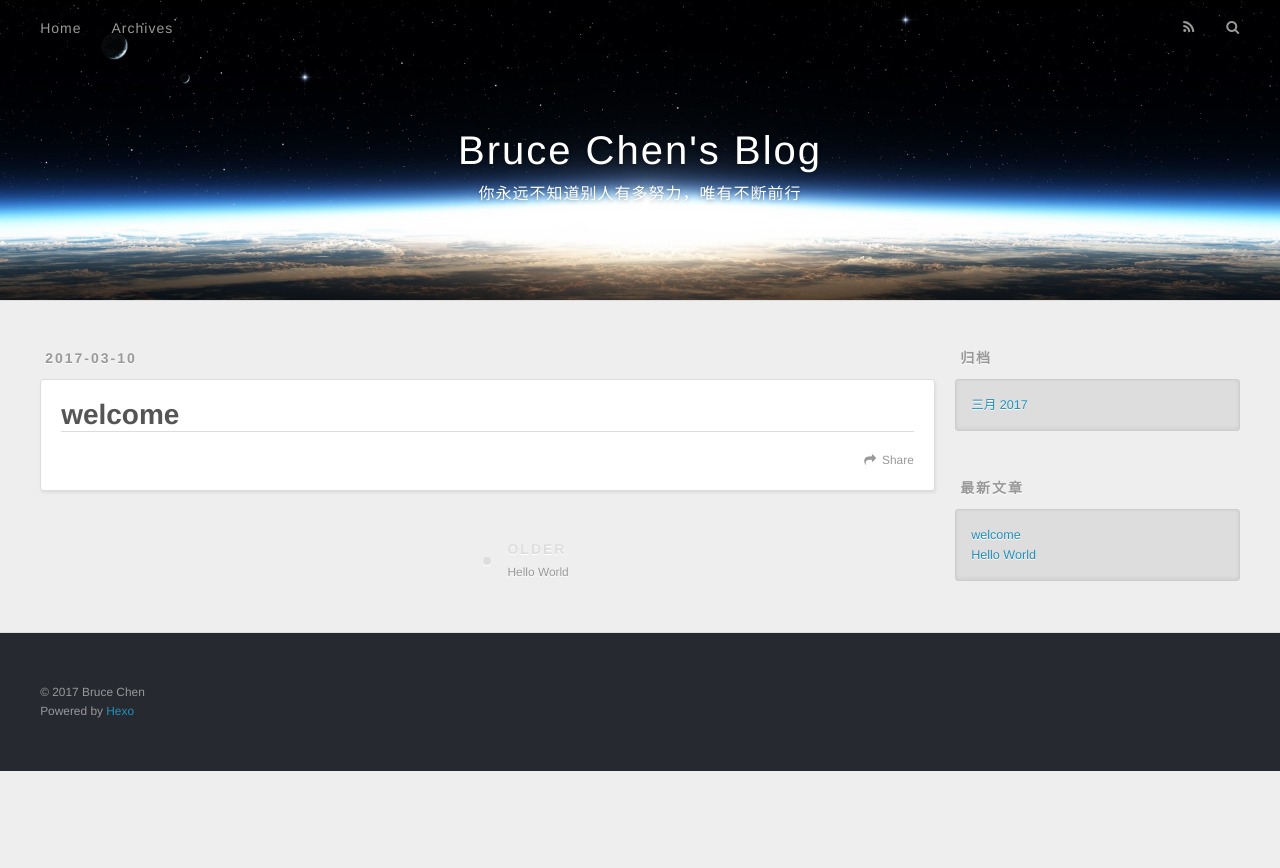
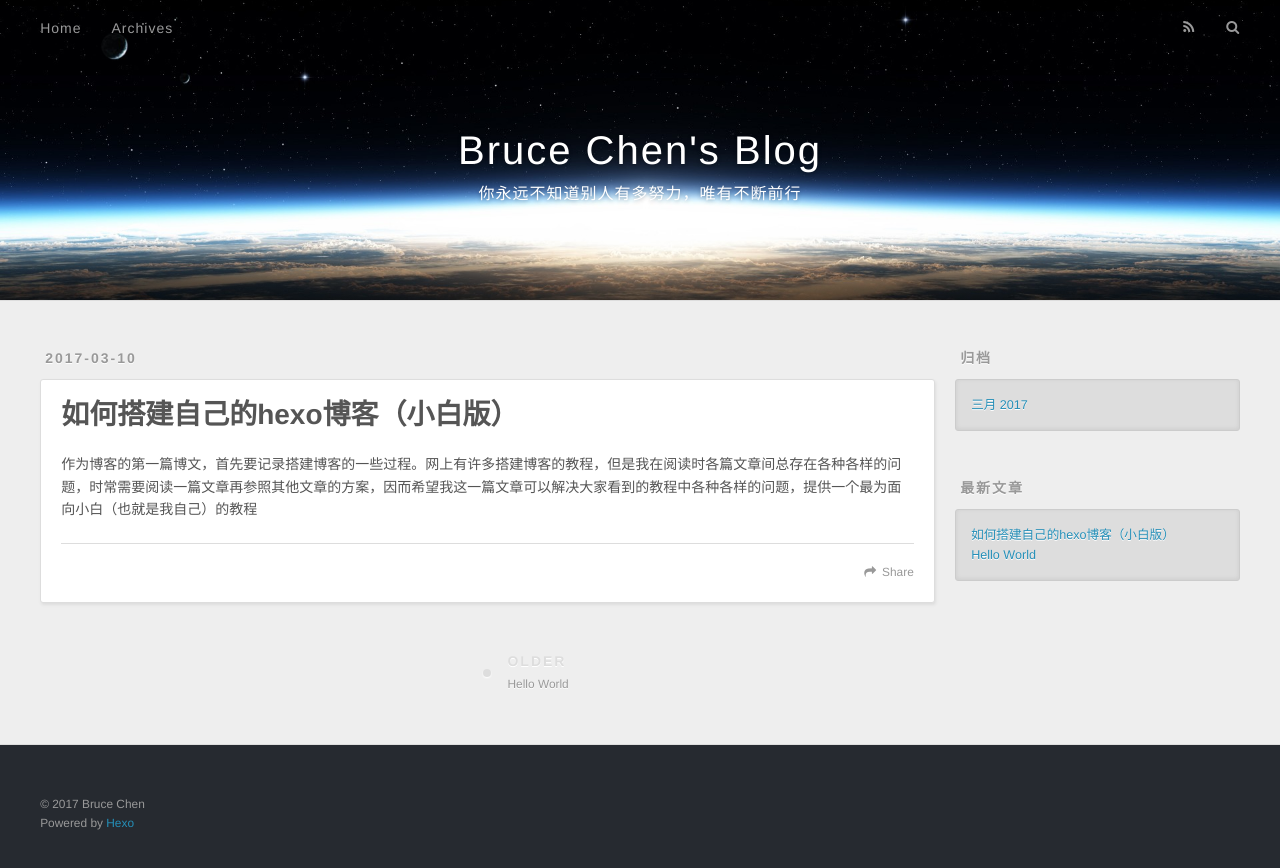
Before and after one commit to chyxyjh/blog, a plain HTML site: page 2017/03/10/welcome/index.html in a window 1280 px wide. Before the commit the page ends 800 px from the top, so only its background shows below. Drawn offline with nearby package versions, Linux system fonts and the light colour scheme.

Commit message:
Site updated: 2017-03-10 16:35:32

```diff
--- a/2017/03/10/welcome/index.html
+++ b/2017/03/10/welcome/index.html
@@ -3,18 +3,18 @@
 <head>
   <meta charset="utf-8">
 
-  <title>welcome | Bruce Chen&#39;s Blog</title>
+  <title>如何搭建自己的hexo博客（小白版） | Bruce Chen&#39;s Blog</title>
   <meta name="viewport" content="width=device-width, initial-scale=1, maximum-scale=1">
-  <meta name="description" content="生活需要努力，即使每天进步一小步">
+  <meta name="description" content="作为博客的第一篇博文，首先要记录搭建博客的一些过程。网上有许多搭建博客的教程，但是我在阅读时各篇文章间总存在各种各样的问题，时常需要阅读一篇文章再参照其他文章的方案，因而希望我这一篇文章可以解决大家看到的教程中各种各样的问题，提供一个最为面向小白（也就是我自己）的教程">
 <meta property="og:type" content="article">
-<meta property="og:title" content="welcome">
+<meta property="og:title" content="如何搭建自己的hexo博客（小白版）">
 <meta property="og:url" content="http://yoursite.com/2017/03/10/welcome/index.html">
 <meta property="og:site_name" content="Bruce Chen's Blog">
-<meta property="og:description" content="生活需要努力，即使每天进步一小步">
-<meta property="og:updated_time" content="2017-03-10T07:48:01.000Z">
+<meta property="og:description" content="作为博客的第一篇博文，首先要记录搭建博客的一些过程。网上有许多搭建博客的教程，但是我在阅读时各篇文章间总存在各种各样的问题，时常需要阅读一篇文章再参照其他文章的方案，因而希望我这一篇文章可以解决大家看到的教程中各种各样的问题，提供一个最为面向小白（也就是我自己）的教程">
+<meta property="og:updated_time" content="2017-03-10T08:35:23.000Z">
 <meta name="twitter:card" content="summary">
-<meta name="twitter:title" content="welcome">
-<meta name="twitter:description" content="生活需要努力，即使每天进步一小步">
+<meta name="twitter:title" content="如何搭建自己的hexo博客（小白版）">
+<meta name="twitter:description" content="作为博客的第一篇博文，首先要记录搭建博客的一些过程。网上有许多搭建博客的教程，但是我在阅读时各篇文章间总存在各种各样的问题，时常需要阅读一篇文章再参照其他文章的方案，因而希望我这一篇文章可以解决大家看到的教程中各种各样的问题，提供一个最为面向小白（也就是我自己）的教程">
 
     <link rel="alternate" href="/atom.xml" title="Bruce Chen&#39;s Blog" type="application/atom+xml">
 
@@ -81,7 +81,7 @@
 
 
     <h1 class="article-title" itemprop="name">
-      welcome
+      如何搭建自己的hexo博客（小白版）
     </h1>
 
 
@@ -89,6 +89,7 @@
 
     <div class="article-entry" itemprop="articleBody">
 
+        <p>作为博客的第一篇博文，首先要记录搭建博客的一些过程。网上有许多搭建博客的教程，但是我在阅读时各篇文章间总存在各种各样的问题，时常需要阅读一篇文章再参照其他文章的方案，因而希望我这一篇文章可以解决大家看到的教程中各种各样的问题，提供一个最为面向小白（也就是我自己）的教程</p>
 
 
     </div>
@@ -142,7 +143,7 @@
       <ul>
 
           <li>
-            <a href="/2017/03/10/welcome/">welcome</a>
+            <a href="/2017/03/10/welcome/">如何搭建自己的hexo博客（小白版）</a>
           </li>
 
           <li>
```
Also changed, not shown: 2017/03/05/hello-world/index.html (+2 -2 lines), archives/2017/03/index.html (+3 -2 lines), archives/2017/index.html (+3 -2 lines), archives/index.html (+3 -2 lines), index.html (+3 -2 lines).
